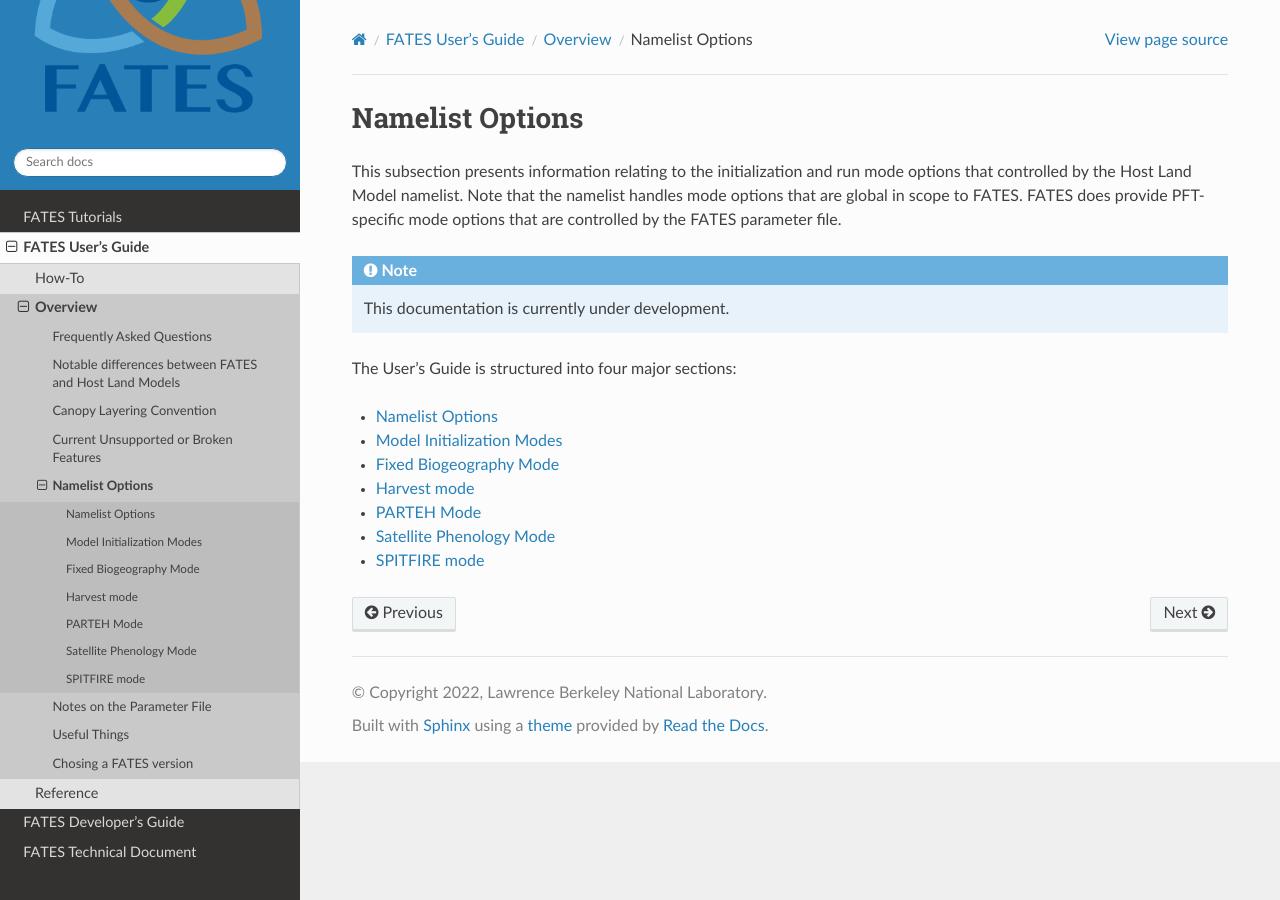
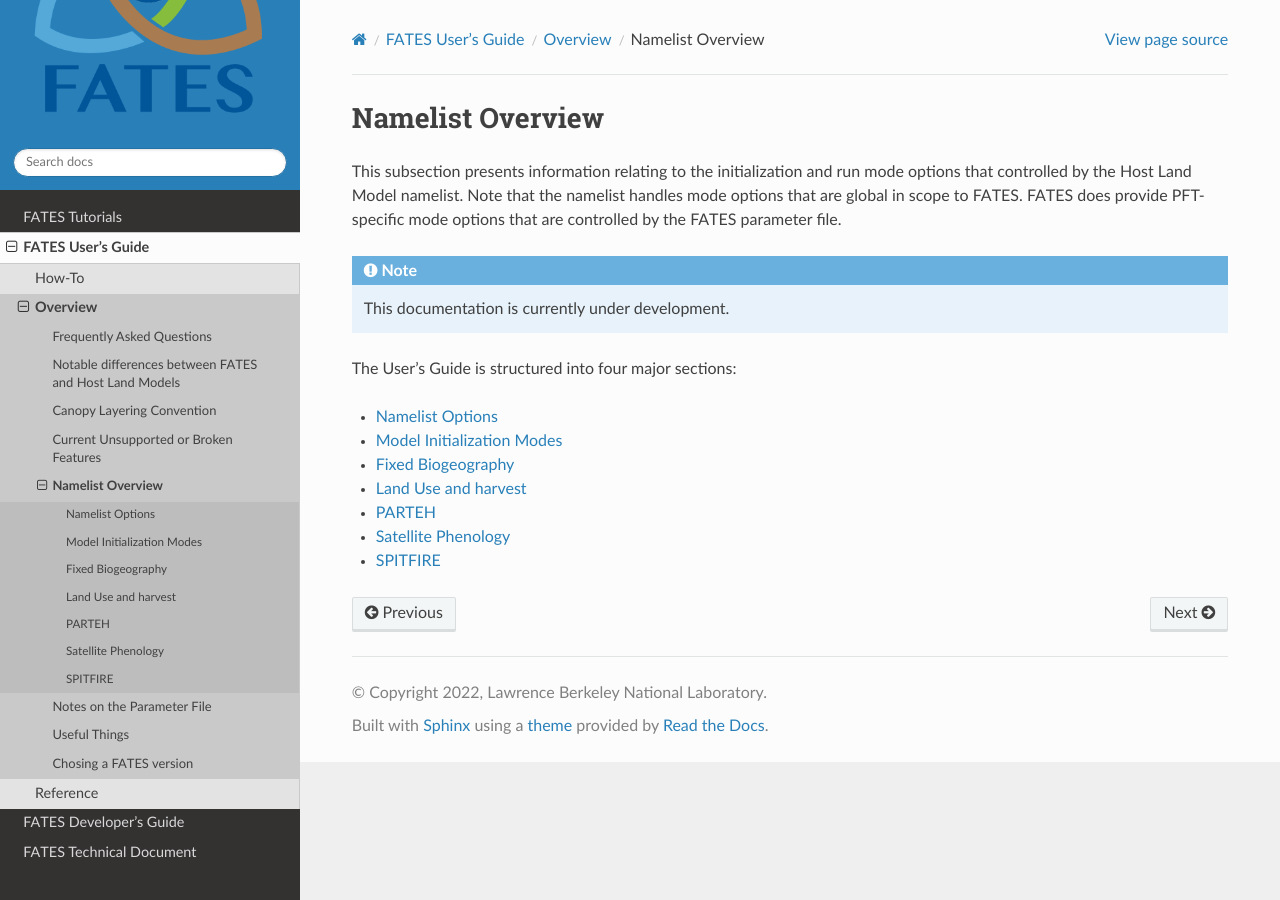
Before and after one commit to NGEET/fates-users-guide, a Sphinx documentation site: the page built from docs/source/user/namelist-overview.rst, in a window 1280 px wide. Built offline with Sphinx 7.4.7 and the Read the Docs theme 3.1.0, drawn with Linux system fonts in a browser that asks for light colours.

Commit message:
Rename mode page titles to remove "mode" for simplicity

```diff
--- a/docs/source/user/Fixed-Biogeography-Mode.md
+++ b/docs/source/user/Fixed-Biogeography-Mode.md
@@ -1,4 +1,4 @@
-# Fixed Biogeography Mode
+# Fixed Biogeography
 
 ## Background
 
--- a/docs/source/user/Land-use-Namelist-Options.md
+++ b/docs/source/user/Land-use-Namelist-Options.md
@@ -1,4 +1,4 @@
-# Harvest mode
+# Land Use and harvest
 
 The land use settings in FATES can be controlled via a namelist setting:
 
--- a/docs/source/user/PARTEH-Modes.md
+++ b/docs/source/user/PARTEH-Modes.md
@@ -1,4 +1,4 @@
-# PARTEH Mode
+# PARTEH
 
 The Plant Allocation and Reactive Transport Extensible Hypotheses (PARTEH) module, like the name implies, handles all things related to growth, allocation and transport.  Here is a link to the
 [PARTEH Technical Documentation](https://fates-docs.readthedocs.io/en/latest/fates_tech_note.html#allocation-and-reactive-transport-parteh).
--- a/docs/source/user/SP-(satellite-phenology)-mode.md
+++ b/docs/source/user/SP-(satellite-phenology)-mode.md
@@ -1,4 +1,4 @@
-# Satellite Phenology Mode
+# Satellite Phenology
 
 ## Background
 The Satellite Phenology (SP) mode is designed to run with Leaf Area Index (LAI) as an input to the model, as well as canopy height (HTOP) and stem area index (SAI).  In doing so, all processes that in other modes contribute to the calculation of leaf area and plant size are **turned off.**.
--- a/docs/source/user/SPITFIRE-Namelist-Options.md
+++ b/docs/source/user/SPITFIRE-Namelist-Options.md
@@ -1,4 +1,4 @@
-# SPITFIRE mode
+# SPITFIRE
 
 The fire model in FATES (SPITFIRE), can be controlled via a namelist setting:
 
--- a/docs/source/user/namelist-overview.rst
+++ b/docs/source/user/namelist-overview.rst
@@ -1,4 +1,4 @@
-Namelist Options
+Namelist Overview
 ================
 
 This subsection presents information relating to the initialization and run mode options that controlled by the Host Land Model namelist.  Note that the namelist handles mode options that are global in scope to FATES.  FATES does provide PFT-specific mode options that are controlled by the FATES parameter file.
```
